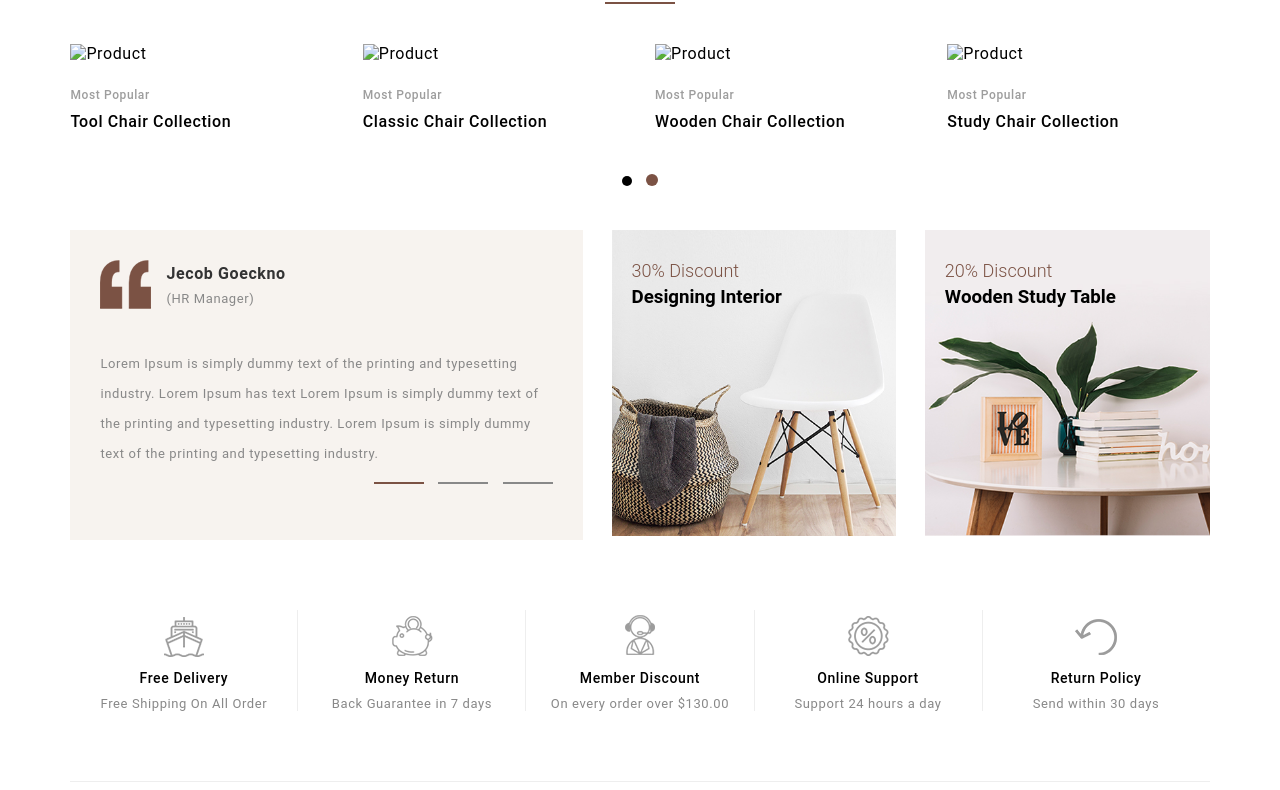
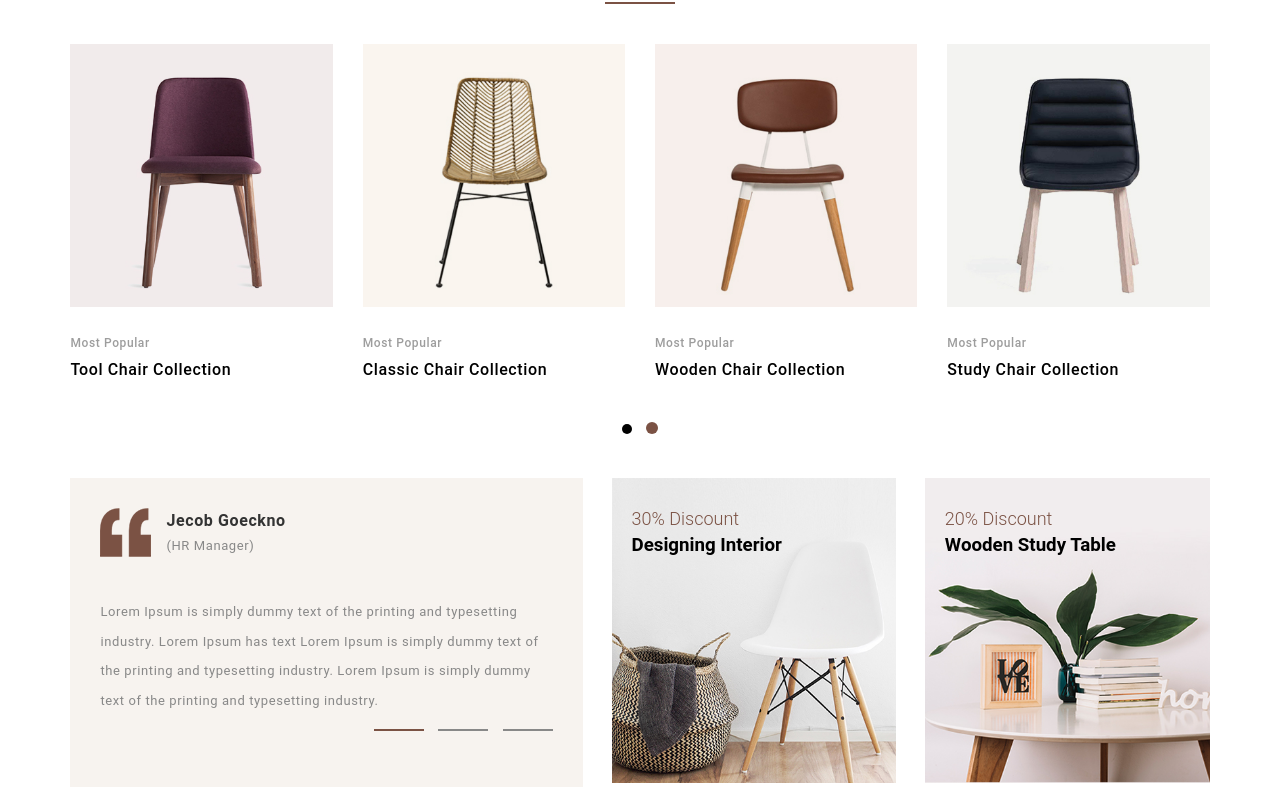
Before and after one commit to Redadaghouj/WebStarterPack-Rocker, a plain HTML site: page index.html in a window 1280 px wide. Shown: the part 700-1490 px from the top of the page. Drawn offline with Linux system fonts and the light colour scheme; the site is published under a folder, as on GitHub Pages, so addresses that start at the root find nothing.

Commit message:
first commit

```diff
--- a/index.html
+++ b/index.html
@@ -21,7 +21,7 @@
       <div class="container">
         <nav class="header-content">
           <div class="logo">
-            <img src="/images/logo.png" alt="Rocker Logo" />
+            <img src="images/logo.png" alt="Rocker Logo" />
           </div>
           <ul class="navbar-list ul-custom">
             <li class="dropdown-menu">
@@ -81,22 +81,22 @@
       <div class="container">
         <div class="category-items">
           <div class="category-content">
-            <img src="/images/category-banner1.jpg" alt="Product" />
+            <img src="images/category-banner1.jpg" alt="Product" />
             <a href="#" class="category-content-title">most popular</a>
             <p class="category-content-subtitle">tool chair collection</p>
           </div>
           <div class="category-content">
-            <img src="/images/category-banner2.jpg" alt="Product" />
+            <img src="images/category-banner2.jpg" alt="Product" />
             <a href="#" class="category-content-title">most popular</a>
             <p class="category-content-subtitle">classic chair collection</p>
           </div>
           <div class="category-content">
-            <img src="/images/category-banner3.jpg" alt="Product" />
+            <img src="images/category-banner3.jpg" alt="Product" />
             <a href="#" class="category-content-title">most popular</a>
             <p class="category-content-subtitle">wooden chair collection</p>
           </div>
           <div class="category-content">
-            <img src="/images/category-banner4.jpg" alt="Product" />
+            <img src="images/category-banner4.jpg" alt="Product" />
             <a href="#" class="category-content-title">most popular</a>
             <p class="category-content-subtitle">study chair collection</p>
           </div>
```
